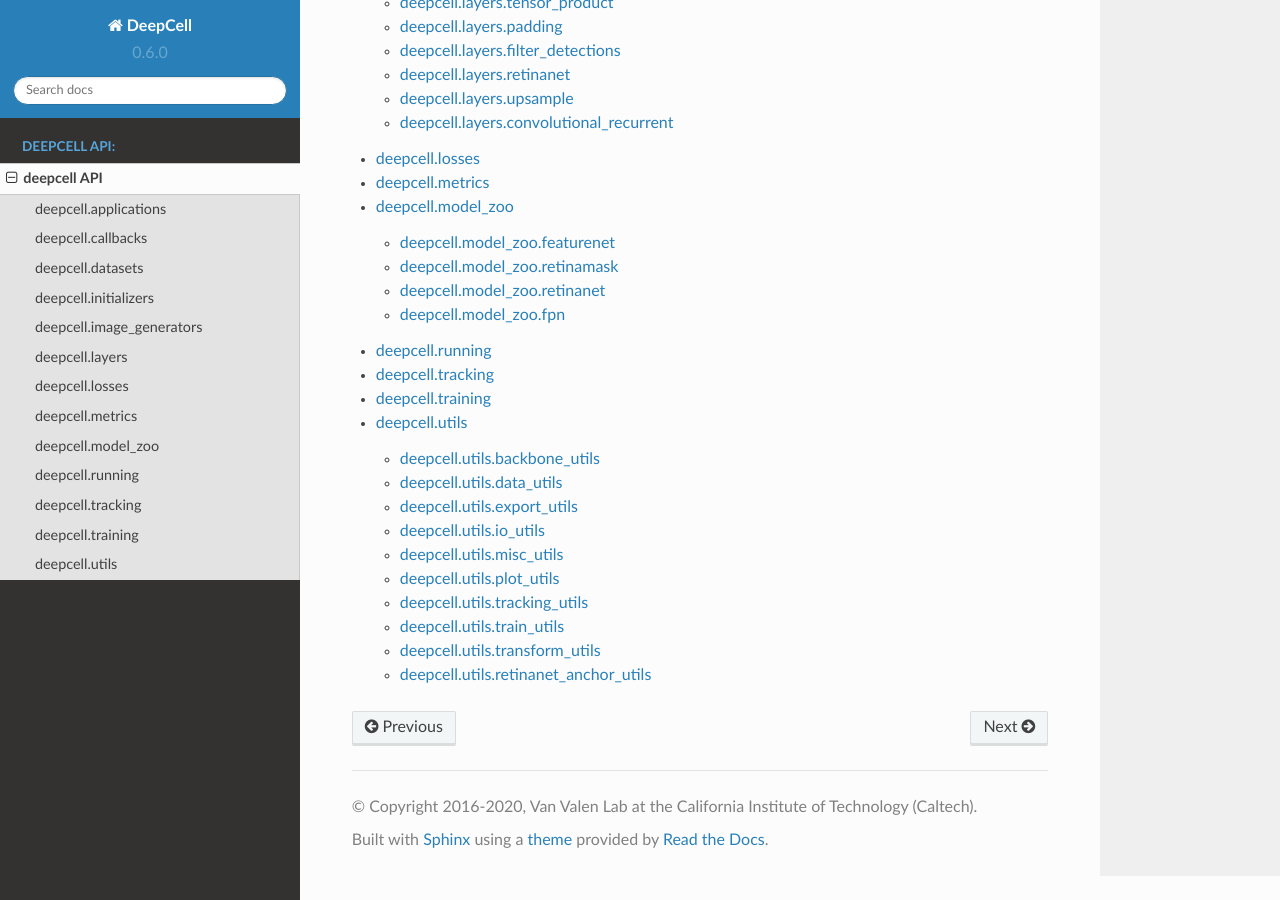
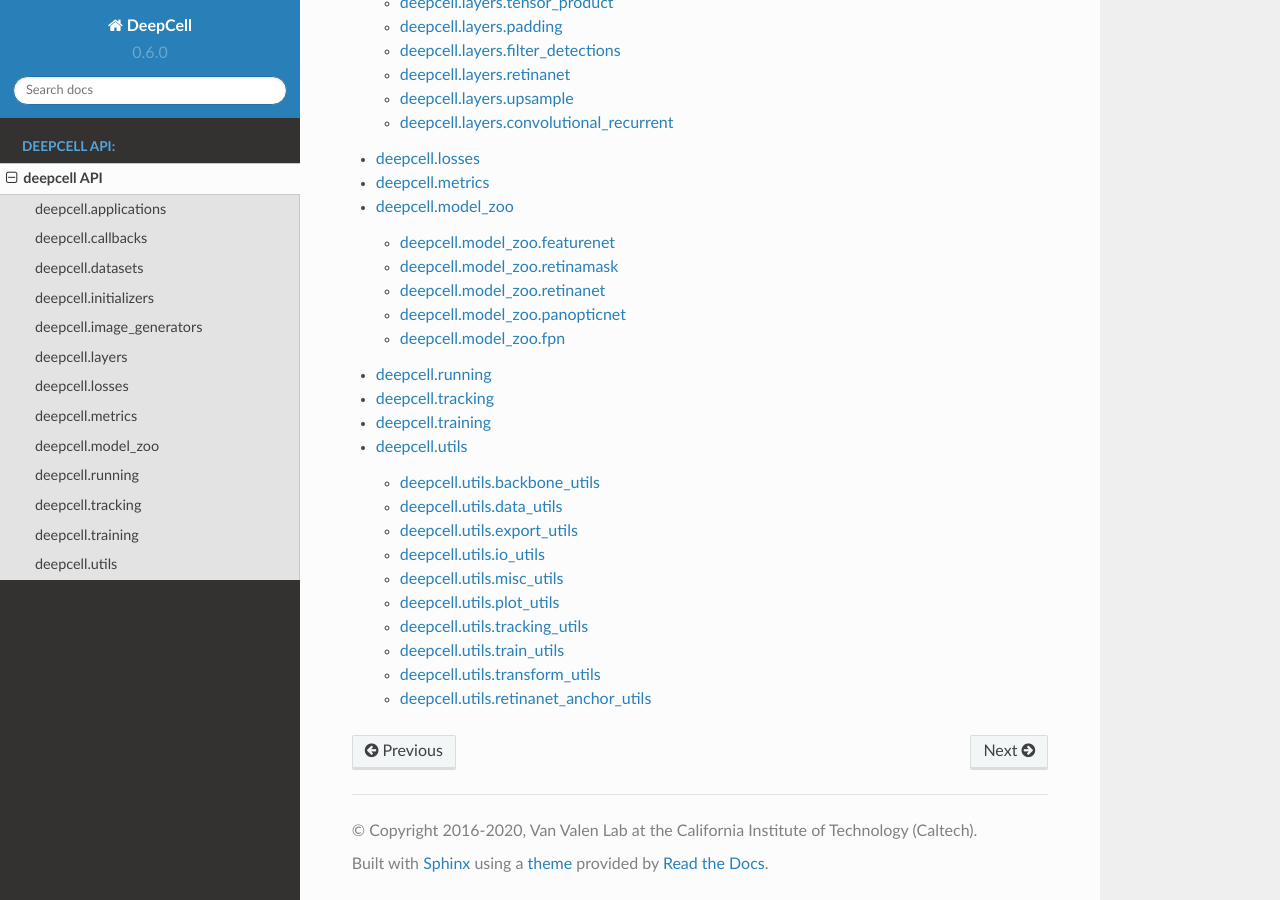
Before and after one commit to vanvalenlab/deepcell-tf, a Sphinx documentation site: the page built from docs/source/API/deepcell.rst, in a window 1280 px wide and 900 px high, scrolled down 853 px. Built offline with Sphinx 7.4.7 and the Read the Docs theme 2.0.0, drawn with Linux system fonts in a browser that asks for light colours; pages that are not in the unit, such as notebooks, are missing from menus.

Commit message:
add panopticnet to docs

```diff
--- a/docs/source/API/deepcell.model_zoo.rst
+++ b/docs/source/API/deepcell.model_zoo.rst
@@ -30,6 +30,14 @@ deepcell.model_zoo.retinanet
     :undoc-members:
     :show-inheritance:
 
+deepcell.model_zoo.panopticnet
+------------------------------
+
+.. automodule:: deepcell.model_zoo.panopticnet
+    :members:
+    :undoc-members:
+    :show-inheritance:
+
 deepcell.model_zoo.fpn
 ----------------------
 .. automodule:: deepcell.model_zoo.fpn
```
